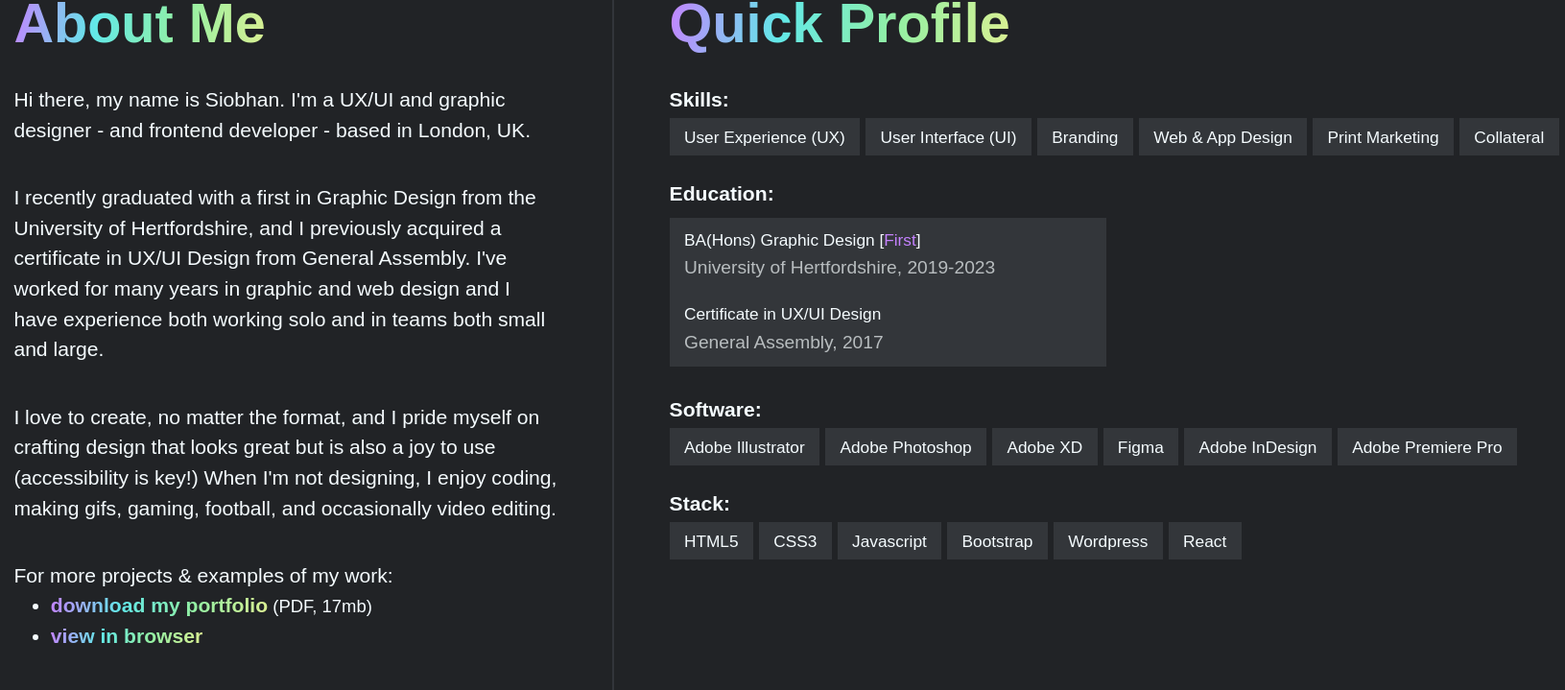
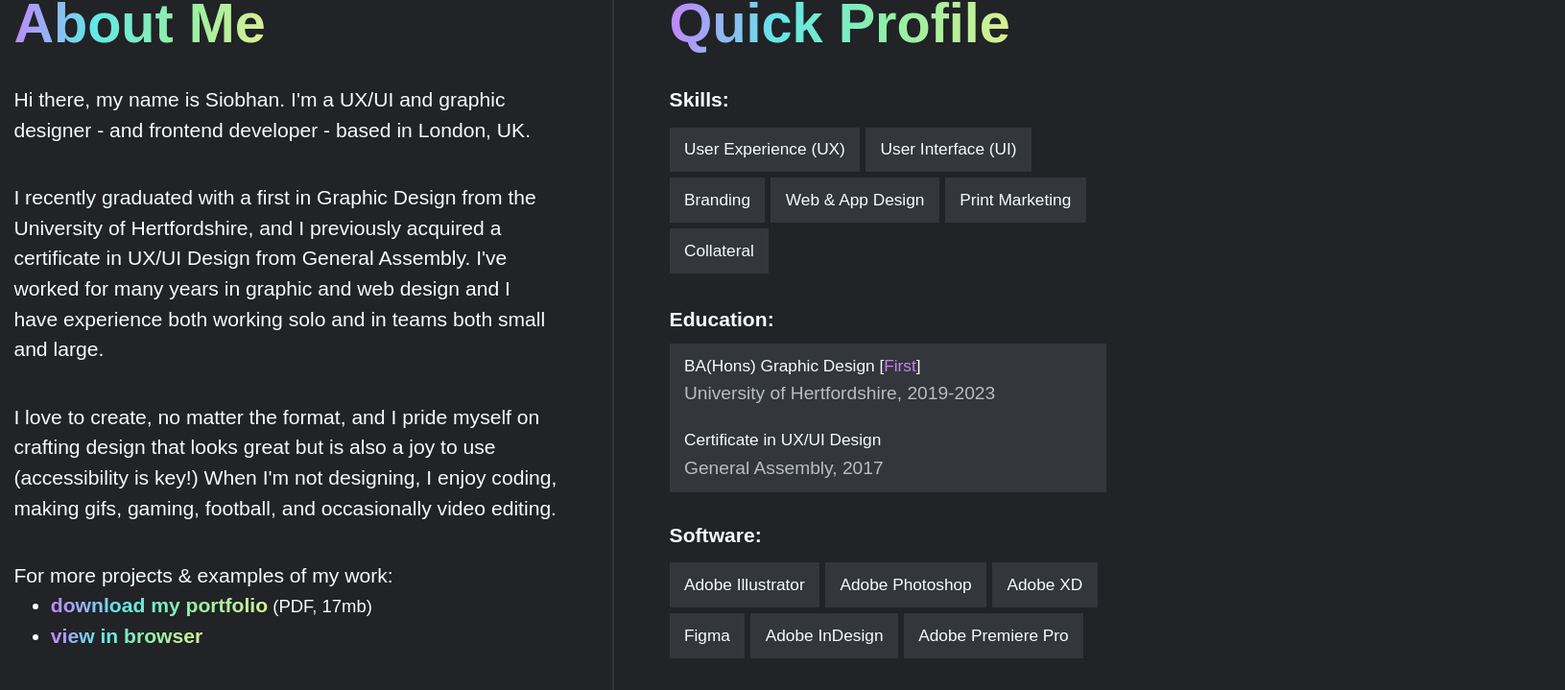
Before and after one commit to indoct/scho-react, a React (Create React App) app: page /about in a window 1280 px wide. Shown: the part 275-994 px from the top of the page at 96% size, 1631 px wide, since content can reach past the window. Built offline with nearby package versions, Linux system fonts and the light colour scheme; a web font is replaced by a local one.

Commit message:
d-flex container
bootstrap not wrapping properly

```diff
--- a/src/pages/About.jsx
+++ b/src/pages/About.jsx
@@ -49,7 +49,7 @@ export default function About() {
               <span className="gradient">Quick Profile</span>
             </h2>
             <h6>Skills:</h6>
-            <p className="mb-4">
+            <p className="mb-4 d-flex">
               <span className="item">User Experience (UX)</span>
               <span className="item">User Interface (UI)</span>
               <span className="item">Branding</span>
@@ -71,7 +71,7 @@ export default function About() {
               </p>
             </div>
             <h6>Software:</h6>
-            <p className="mb-4">
+            <p className="mb-4 d-flex">
               <span className="item">Adobe Illustrator</span>
               <span className="item">Adobe Photoshop</span>
               <span className="item">Adobe XD</span>
@@ -79,7 +79,7 @@ export default function About() {
               <span className="item">Adobe InDesign</span>
               <span className="item">Adobe Premiere Pro</span>
             </p>
-            <p className="mb-4">
+            <p className="mb-4 d-flex">
               <h6>Stack:</h6>
               <span className="item">HTML5</span>
               <span className="item">CSS3</span>
```
